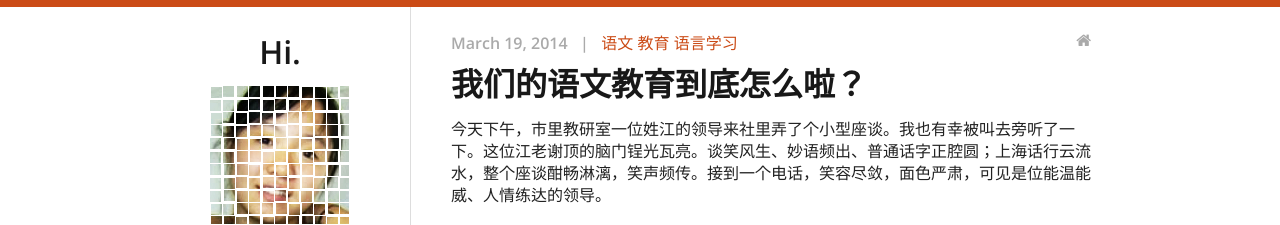
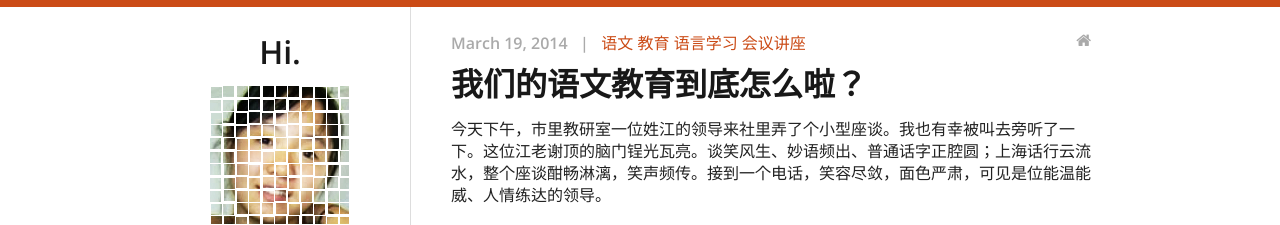
Before and after one commit to fantaghiro/fantaghiro.github.io, a Jekyll site: the page built from _posts/2014-03-19-What's-Wrong-with-Chinese-Learning.markdown, in a window 1280 px wide. Shown: the top 225 px of the page. Built offline with Jekyll 4.4.1, drawn with Linux system fonts in a browser that asks for light colours; nearby versions of some CDN libraries; comment, search, counter and statistics services are not loaded.

Commit message:
Update 2014-03-19-What's-Wrong-with-Chinese-Learning.markdown

```diff
--- a/_posts/2014-03-19-What's-Wrong-with-Chinese-Learning.markdown
+++ b/_posts/2014-03-19-What's-Wrong-with-Chinese-Learning.markdown
@@ -6,6 +6,7 @@ tags:
 - 语文
 - 教育
 - 语言学习
+- 会议讲座
 ---
 
 今天下午，市里教研室一位姓江的领导来社里弄了个小型座谈。我也有幸被叫去旁听了一下。这位江老谢顶的脑门锃光瓦亮。谈笑风生、妙语频出、普通话字正腔圆；上海话行云流水，整个座谈酣畅淋漓，笑声频传。接到一个电话，笑容尽敛，面色严肃，可见是位能温能威、人情练达的领导。
```
